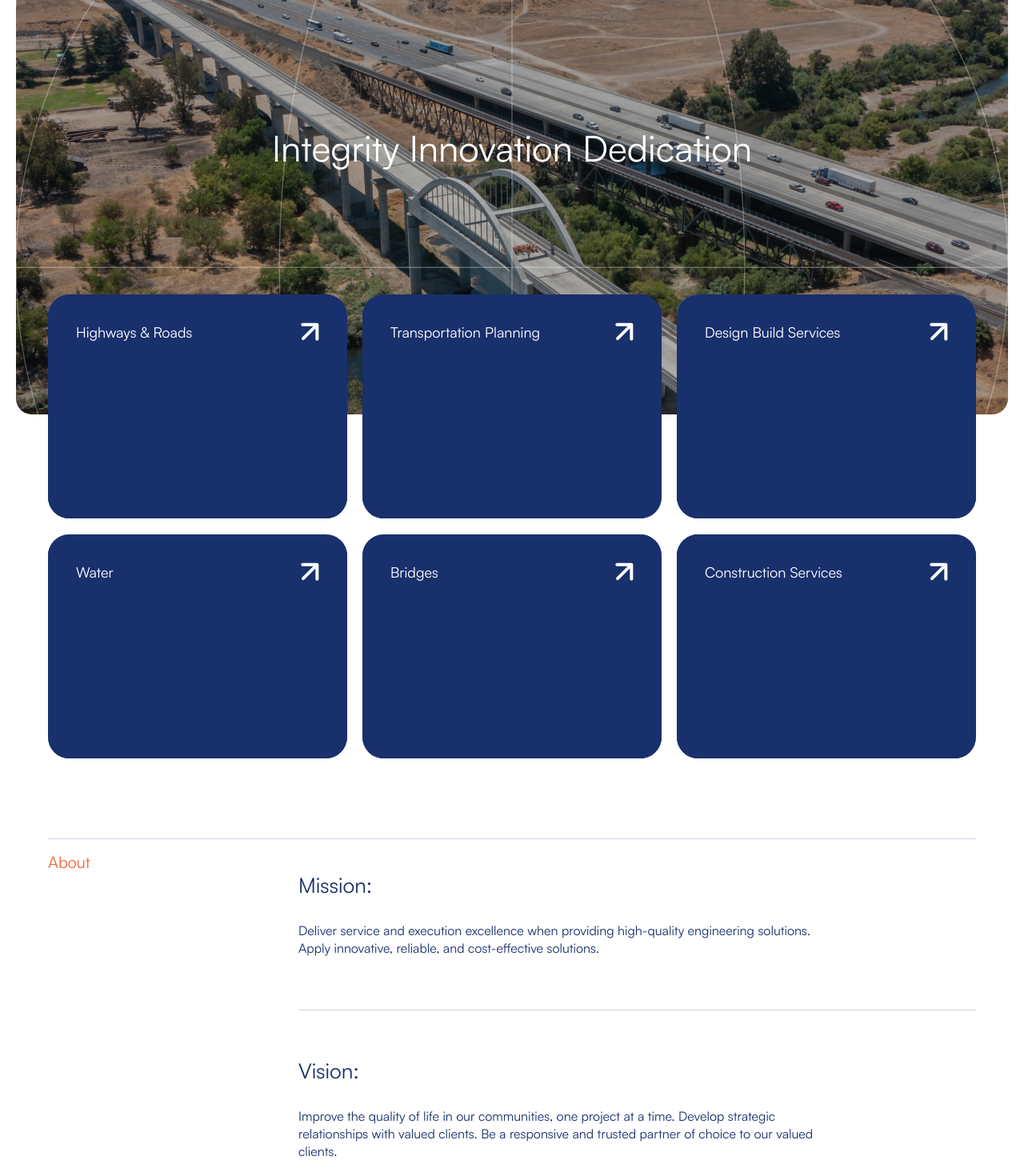
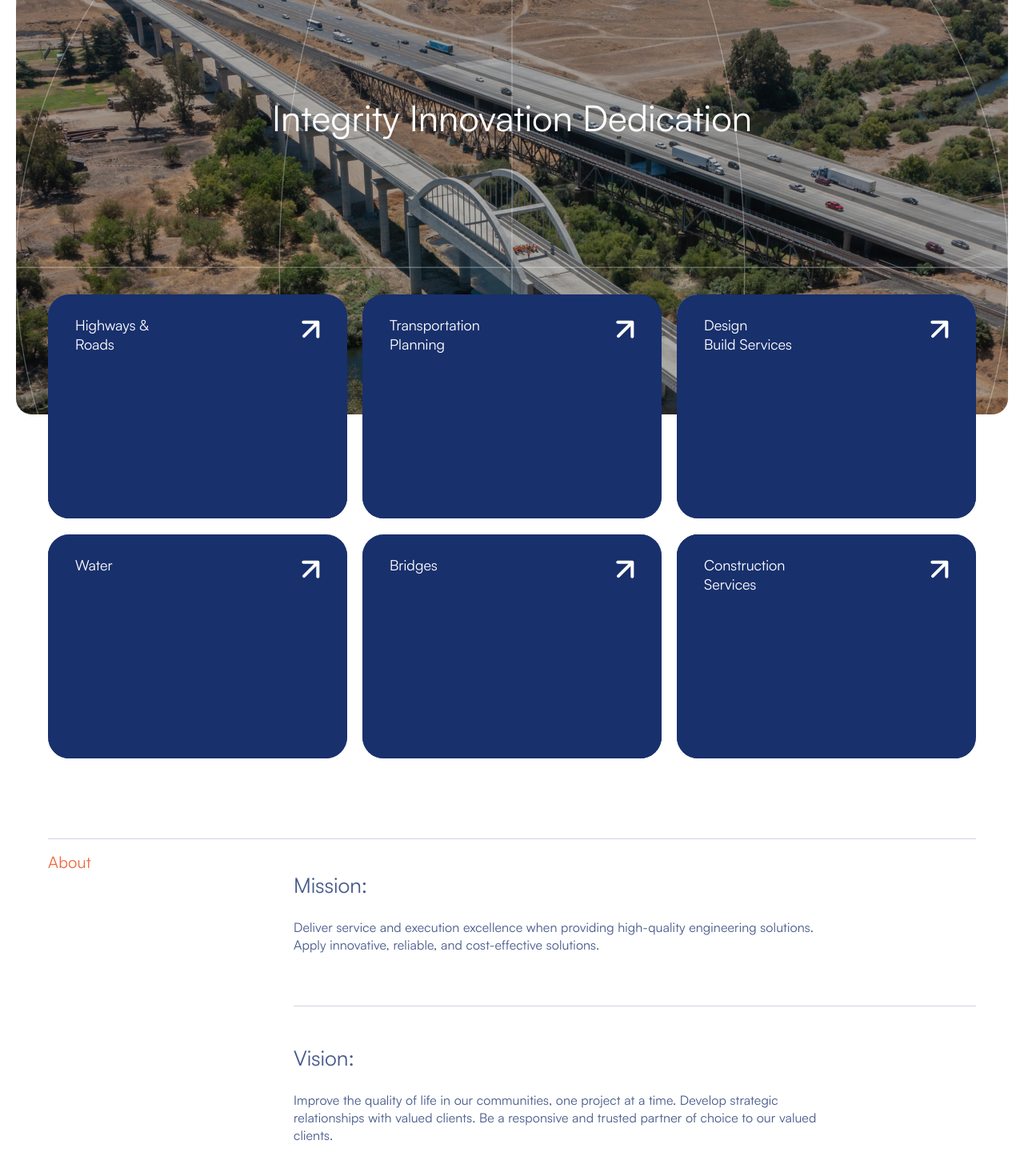
Before and after one commit to buhowski/digital-design-showcase, a React (Create React App) app: page / in a window 1280 px wide. Shown: the part 280-1750 px from the top of the page at 80% size. Built offline with nearby package versions, Linux system fonts and the light colour scheme.

Commit message:
save new footer grid

```diff
--- a/src/components/About/About.js
+++ b/src/components/About/About.js
@@ -27,7 +27,7 @@ const About = () => {
 							<div key={index} className='about-item'>
 								<div className={`about-item__content about-item__content-${index}`}>
 									<h3 className='h2'>{section.title}</h3>
-									<p>{section.text}</p>
+									<p className='text'>{section.text}</p>
 								</div>
 							</div>
 						))}
--- a/src/components/About/About.scss
+++ b/src/components/About/About.scss
@@ -2,15 +2,15 @@
 
 .about-content {
 	width: 100%;
-	max-width: 847px;
+	max-width: 853px;
 	margin-left: auto;
 }
 
 .about-item {
 	&:not(:last-child) {
 		border-bottom: 1px solid rgba($primary-color, 0.2);
-		padding-bottom: 66px;
-		margin-bottom: 60px;
+		padding-bottom: 65px;
+		margin-bottom: 49px;
 	}
 
 	&__content {
@@ -26,6 +26,6 @@
 	}
 
 	h3 {
-		margin-bottom: 30px;
+		margin-bottom: 26px;
 	}
 }
--- a/src/components/Footer/Footer.js
+++ b/src/components/Footer/Footer.js
@@ -114,7 +114,7 @@ const Footer = () => {
 			phone: '214.340.7344',
 		},
 		{
-			title: 'Houston',
+			title: 'Austin',
 			address: '9442 Capital of Texas Highway North',
 			suite: 'Plaza 1, Suite 500',
 			cityState: 'Austin, TX 78759',
@@ -146,7 +146,7 @@ const Footer = () => {
 						</a>
 					</div>
 
-					<div className='footer-row'>
+					<div className='footer-row footer-row--top'>
 						<nav className='footer-nav footer-block'>
 							<FooterNavList className='' items={navItemsService} title='Services' />
 
@@ -170,12 +170,13 @@ const Footer = () => {
 							</div>
 
 							<div className='footer-copy'>
-								<p>&copy; 2024 OTHON, INC. All Rights Reserved.</p>
+								<p>&copy;2024 OTHON, INC. All Rights Reserved.</p>
+
 								<a href='##'>Terms and Conditions</a>
 							</div>
 						</div>
 
-						<div className='footer-block'>
+						<div className='footer-block footer-block--right'>
 							<div className='footer-offices'>
 								<div className='footer-international'>
 									<h3 className='ul-title'>International Offices</h3>
--- a/src/components/Footer/Footer.scss
+++ b/src/components/Footer/Footer.scss
@@ -58,20 +58,26 @@
 .footer-row {
 	display: flex;
 	justify-content: space-between;
+
+	&--top {
+		align-items: baseline;
+	}
 }
 
 .footer-block {
-	width: 50%;
 	display: flex;
 	flex-direction: column;
 	justify-content: space-between;
+
+	&--right {
+		max-width: 721px;
+		width: 100%;
+	}
 }
 
 .footer-nav,
 .footer-copy,
-.footer-address,
-.footer-offices,
-.footer-policy {
+.footer-address {
 	display: grid;
 	grid-template-columns: repeat(3, 1fr);
 }
@@ -79,7 +85,7 @@
 .footer-address {
 	.ul-title {
 		min-height: 50px;
-		margin-bottom: 20px;
+		margin-bottom: 15px;
 	}
 
 	p {
@@ -87,7 +93,7 @@
 		max-width: 183px;
 
 		&:not(:last-child) {
-			margin-bottom: 24px;
+			margin-bottom: 27px;
 		}
 
 		span {
@@ -106,38 +112,71 @@
 	}
 }
 
-.footer-cert,
-.footer-social,
+.footer-offices,
+.footer-policy {
+	display: grid;
+	grid-template-columns: minmax(0, 212px) 1fr;
+	gap: 50px;
+}
+
 .footer-copy p {
 	grid-column: span 2;
 }
 
 // All footer styles
+$marginLeft: 40px;
+
+.footer-copy a {
+	margin-left: $marginLeft;
+}
+
+.footer-nav,
+.footer-address {
+	> * {
+		min-width: 188px;
+
+		&:first-child {
+			margin-right: 86px;
+		}
+	}
+
+	> *:last-child {
+		margin-left: $marginLeft;
+	}
+}
+
 .footer-nav {
+	margin-top: 25px;
+
+	&.disabled {
+		display: none;
+	}
+
 	.ul-title {
-		margin-bottom: 44px;
+		margin-bottom: 38px;
 	}
 
 	li {
 		&:not(.ul-title):not(:last-child) {
-			margin-bottom: 10px;
+			margin-bottom: 11px;
 		}
 	}
 }
 
 .footer-form {
-	margin-bottom: 145px;
-	max-width: 724px;
+	max-width: 725px;
+	width: 100%;
+	margin-bottom: 137px;
 
 	.h2 {
-		margin-bottom: 33px;
+		margin-bottom: 30px;
 	}
 }
 
 .footer-international,
 .footer-cert {
 	> .ul-title {
-		margin-bottom: 49px;
+		margin-bottom: 44px;
 	}
 }
 
@@ -154,11 +193,16 @@
 		&:not(:last-child) {
 			margin-bottom: 19px;
 		}
+
+		span {
+			display: block;
+		}
 	}
 }
 
 .footer-copy {
 	margin-top: 72px;
+	font-size: 14px;
 }
 
 .footer-policy {
--- a/src/components/Header/Header.scss
+++ b/src/components/Header/Header.scss
@@ -8,6 +8,7 @@
 	left: 0;
 	z-index: 100;
 	background-color: $white;
+	font-size: 20px;
 
 	&-container {
 		display: flex;
--- a/src/components/Hero/Hero.js
+++ b/src/components/Hero/Hero.js
@@ -11,15 +11,18 @@ import './Hero.scss';
 
 const cardsData = [
 	{
-		title: 'Highways & Roads',
+		title: 'Highways & ',
+		span: 'Roads',
 		src: img,
 	},
 	{
-		title: 'Transportation Planning',
+		title: 'Transportation',
+		span: 'Planning',
 		src: img2,
 	},
 	{
-		title: 'Design Build Services',
+		title: 'Design',
+		span: 'Build Services',
 		src: img3,
 	},
 	{
@@ -31,7 +34,8 @@ const cardsData = [
 		src: img5,
 	},
 	{
-		title: 'Construction Services',
+		title: 'Construction',
+		span: 'Services',
 		src: img6,
 	},
 ];
@@ -55,10 +59,12 @@ const Hero = () => {
 				{/* Service Cards section */}
 				<div className='wrapper'>
 					<div className='service-cards'>
-						{cardsData.map(({ title, src }, index) => (
+						{cardsData.map(({ title, src, span }, index) => (
 							<a href='##' className='service-card' key={index}>
 								<div className='service-card__title'>
-									<h3 className='h3'>{title}</h3>
+									<h3 className='h3'>
+										{title} <span>{span}</span>
+									</h3>
 									{IconArrowEx}
 								</div>
 
--- a/src/components/Hero/Hero.scss
+++ b/src/components/Hero/Hero.scss
@@ -17,6 +17,7 @@
 			display: flex;
 			align-items: center;
 			justify-content: center;
+			margin-bottom: 76px;
 		}
 
 		&__img {
@@ -58,8 +59,6 @@
 }
 
 // Service Cards styles
-.cards-position {
-}
 
 .service-cards {
 	display: grid;
@@ -75,7 +74,7 @@
 	position: relative;
 	border-radius: 26.67px;
 	overflow: hidden;
-	padding: 35px;
+	padding: 26px 34px;
 	height: 280px;
 	z-index: 1;
 
@@ -85,11 +84,19 @@
 		transition: 0.3s;
 	}
 
+	svg {
+		margin-top: 6px;
+	}
+
 	&__title {
 		position: relative;
 		z-index: 1;
 		display: flex;
 		justify-content: space-between;
+
+		span {
+			display: block;
+		}
 	}
 
 	img {
@@ -125,11 +132,11 @@
 		}
 
 		img {
-			transform: scale(1.05);
+			transform: scale(1.06);
 		}
 
 		svg {
-			transform: translate(5px, -5px);
+			transform: translate(6px, -6px);
 		}
 	}
 }
--- a/src/components/Video/Video.scss
+++ b/src/components/Video/Video.scss
@@ -2,6 +2,7 @@
 
 .video-section {
 	margin-top: 100px;
+	margin-bottom: 100px;
 }
 
 .video {
--- a/src/styles/_general.scss
+++ b/src/styles/_general.scss
@@ -1,10 +1,8 @@
 body {
 	font-family: $font-family;
 	background-color: $white;
-	color: $primary-color;
-
+	color: rgba($primary-color, 0.8);
 	font-size: 22px;
-	letter-spacing: 0.5%;
 
 	@include tablet {
 		font-size: 16px;
@@ -64,7 +62,7 @@ body {
 .h2 {
 	font-size: 34px;
 	line-height: 110%;
-	letter-spacing: -1%;
+	letter-spacing: -0.34px;
 
 	@include tablet {
 		font-size: 26px;
@@ -84,7 +82,7 @@ body {
 .title {
 	font-size: 24px;
 	line-height: 130%;
-	letter-spacing: 1%;
+	letter-spacing: 0.24px;
 	color: $primary-hover;
 	margin-top: 100px;
 	padding-top: 16px;
@@ -93,6 +91,10 @@ body {
 	@include tablet {
 		font-size: 20px;
 	}
+}
+
+.text {
+	letter-spacing: 0.11px;
 }
 
 .text-small {
--- a/src/styles/forms.scss
+++ b/src/styles/forms.scss
@@ -1,7 +1,7 @@
 @import '../styles/config';
 
 form {
-	max-width: 724px;
+	width: 100%;
 
 	input {
 		width: 100%;
```
